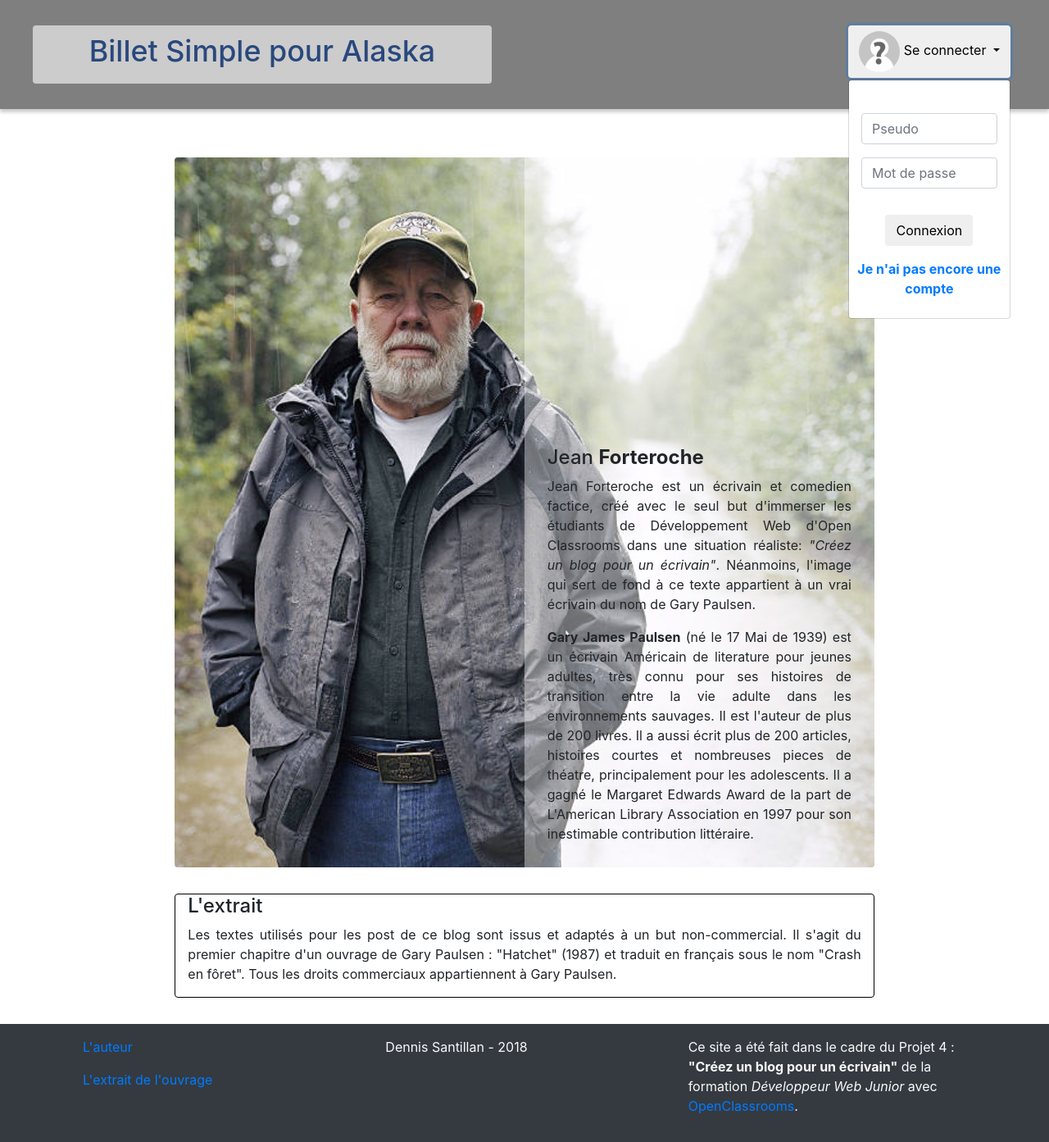
After one commit to DenSan83/Proj4, a PHP site: template view/frontend/about.php in a window 1280 px wide, after a click on "Se connecter". The commit adds this page. Shown: the whole page at 82% size. Run offline with PHP 8.4, Linux system fonts and the light colour scheme; the template is opened without the code that fills it: most values are stand-ins (such as "Sample title", 1, 10 or a date in 2020); some libraries are stand-ins or nearby versions.

Commit message:
ajouté page d'erreur 404 et 'about'

```diff
--- a/controller/BackController.php
+++ b/controller/BackController.php
@@ -70,7 +70,8 @@ class BackController
       $myView = new View();
       $myView->redirect('admin');
     } else {
-      echo '404';
+      $myView = new View();
+      $myView->redirect('notFound');
     }
   }
 
--- a/model/PostManager.php
+++ b/model/PostManager.php
@@ -25,7 +25,11 @@ class PostManager extends Manager{
     $req->bindValue(':id',$postId);
     $req->execute();
     $data = $req->fetch();
-    $objPost = new Post($data);
+    if($data){
+      $objPost = new Post($data);
+    } else {
+      $objPost = 404;
+    }
 
     return $objPost;
   }
--- a/public/css/styles.css
+++ b/public/css/styles.css
@@ -3,26 +3,27 @@
 ****************************************************************************
 FRONT
 -----
-**template:                             28
-**listPostsView:                        126
-**postView:                             304
-**showPosts:                            423
-**404                                   454
+**template:                             29
+**listPostsView:                        127
+**postView:                             305
+**showPosts:                            424
+**about:                                455
+**404                                   497
 
 USER
 -----
-**newUser:                               461
-**editProfile:                           485
-**addCommentView:                        529
-**editCommentView:                       556
+**newUser:                               515
+**editProfile:                           539
+**addCommentView:                        583
+**editCommentView:                       610
 
 BACK
 -----
-**adminView:                             591
-**showComments:                          700
-**editPost:                              724
+**adminView:                             645
+**showComments:                          754
+**editPost:                              778
 
-**RESPONSIVE:                            768
+**RESPONSIVE:                            822
 
 /***************************************************************************
                             FRONT : TEMPLATE
@@ -98,6 +99,10 @@ header form .option
 {
   z-index:0;
 }
+nav .user .usrOption
+{
+  border:none;
+}
 /****************************** FOOTER  ************************************/
 footer .main
 {
@@ -113,10 +118,6 @@ footer .first
 footer .links h5
 {
   text-decoration:underline;
-}
-footer .links a
-{
-  color:#fff;
 }
 .foot:hover
 {
@@ -451,12 +452,65 @@ button.modify, button.flag
 }
 
 /***************************************************************************
+                              FRONT : ABOUT
+****************************************************************************/
+#forteroche
+{
+  margin:auto;
+  margin-top:12em;
+  padding:0;
+}
+#forteroche .img
+{
+  margin:0 auto;
+  position:relative;
+  padding:0;
+  overflow:hidden;
+}
+#forteroche img
+{
+  margin:0 auto;
+  padding:0;
+  width:100%;
+}
+#forteroche .text
+{
+  position:absolute;
+  top:0;
+  right:15px;
+  background-color:rgba(255,255,255,0.4);
+  height:100%;
+  width:50%;
+  padding:0.8em;
+}
+#forteroche .subText
+{
+  text-align:justify;
+}
+#bspalaska
+{
+  margin:2em auto;
+  text-align:justify;
+  border:1px solid #000;
+}
+/***************************************************************************
                               FRONT : 404
 ****************************************************************************/
-
-
-
-
+.container.notFound
+{
+  margin-top:10em;
+  margin-bottom:2em;
+  text-align:center;
+}
+.container.notFound h3
+{
+  font-size:5em;
+  color:#007bff;
+}
+.container.notFound img
+{
+  width:100%
+}
 /***************************************************************************
                             USER : NEWUSER
 ****************************************************************************/
@@ -813,6 +867,8 @@ button.modify, button.flag
   #flagCom, .tdComFlag { width:30%; }
   #flagPar { width:15%; }
   .tdDateFlag { width:20%; }
+  #forteroche .text { padding:0; }
+  #forteroche .subText{ font-size:0.55em; }
 }
 /************************** < 576 px *********************************/
 @media screen and (max-width: 576px)
@@ -828,10 +884,7 @@ button.modify, button.flag
   header div.usercont { right:0.3em; }
   nav .user button span, #seConnecter { display:none; }
   nav .user button:last-child { display:none; }
-  nav .user .usrOption {
-    display:block!important;
-    border:none;
-  }
+  nav .user .usrOption { display:block!important; }
   #last { height:38em; }
   .pic { margin-top:4em;width:100%; }
   #last h4 b { font-size:0.7em; }
@@ -900,4 +953,19 @@ button.modify, button.flag
   .tdDateFlag { width:20%; }
   #showComments h4 { font-size:1.4em; }
   #editPost h5 a { font-size:0.7em; }
+  #forteroche .text {
+    position:static;
+    height:auto;
+    width:auto;
+    border:1px solid #000;
+    border-radius:5px;
+    margin:1em;
+  }
+  #bspalaska
+  {
+    margin:1em;
+    margin-bottom:2em;
+    padding-top:1em;
+    width:95%;
+  }
 }
--- /dev/null
+++ b/view/frontend/about.php
@@ -0,0 +1,28 @@
+<?php
+$superTitle = 'About';
+?>
+<div id="forteroche" class="container-fluid forteroche row justify-content-center">
+  <div class="container rounded col-xs-12 col-sm-8 img">
+    <img class="container-fluid" src="<?=HOST?>public/images/forteroche.jpg" alt="Jean Forteroche">
+    <div class="container text row align-items-end">
+      <div class="container subText">
+        <h4>Jean <b>Forteroche</b></h4>
+        <p>Jean Forteroche est un écrivain et comedien factice, créé avec le seul but d'immerser les étudiants
+          de Développement Web d'Open Classrooms dans une situation réaliste: <em>"Créez un blog pour un écrivain"</em>.
+          Néanmoins, l'image qui sert de fond à ce texte appartient à
+        un vrai écrivain du nom de Gary Paulsen.</p>
+        <p><b>Gary James Paulsen</b> (né le 17 Mai de 1939) est un écrivain Américain de literature pour jeunes adultes,
+          très connu pour ses histoires de transition entre la vie adulte dans les environnements sauvages. Il est l'auteur de
+          plus de 200 livres. Il a aussi écrit plus de 200 articles, histoires courtes et nombreuses pieces de théatre,
+          principalement pour les adolescents. Il a gagné le Margaret Edwards Award de la part de L'American Library Association
+          en 1997 pour son inestimable contribution littéraire.</p>
+      </div>
+    </div>
+  </div>
+</div>
+<div id="bspalaska" class="container rounded col-xs-10 col-sm-8">
+  <h4>L'extrait</h4>
+  <p>Les textes utilisés pour les post de ce blog sont issus et adaptés à un but non-commercial. Il s'agit du premier chapitre
+    d'un ouvrage de Gary Paulsen : "Hatchet" (1987) et traduit en français sous le nom "Crash en fôret".
+    Tous les droits commerciaux appartiennent à Gary Paulsen.</p>
+</div>
--- a/view/frontend/template.php
+++ b/view/frontend/template.php
@@ -116,9 +116,7 @@
                 }
                 ?>
                 <span>
-                  <?php
-                  echo ' Bonjour '.$_SESSION['user_session']['user_pseudo'];
-                  ?>
+                  <?=' Bonjour '.$_SESSION['user_session']['user_pseudo'] ?>
                 </span>
               </button>
               <div class="dropdown-menu dropdown-menu-right bg-lg">
@@ -156,11 +154,8 @@
         <div class="container-fluid bg-dark text-light row main">
           <div class="container row first">
             <div class="col-xs-12 col-sm-4 rounded about foot">
-              <p>L'auteur</p>
-              <p>L'extrait de l'ouvrage</p>
-              <p>($_SESSION['comment']);<br/>
-                ($_SESSION['error']);<br/>
-              ($_SESSION['noUser']);</p>
+              <p><a href="<?=HOST?>about">L'auteur</a></p>
+              <p><a href="<?=HOST?>about#bspalaska">L'extrait de l'ouvrage</a></p>
             </div>
             <div class="col-xs-12 col-sm-4 rounded links foot">
               <?php
```
Also changed, not shown: classes/Router.php (+5 -2 lines), controller/FrontController.php (+29 -5 lines), controller/UserController.php (+32 -4 lines), view/frontend/404.php (added, +11 -0 lines), public/images/404.jpg (added), public/images/forteroche.jpg (added).
